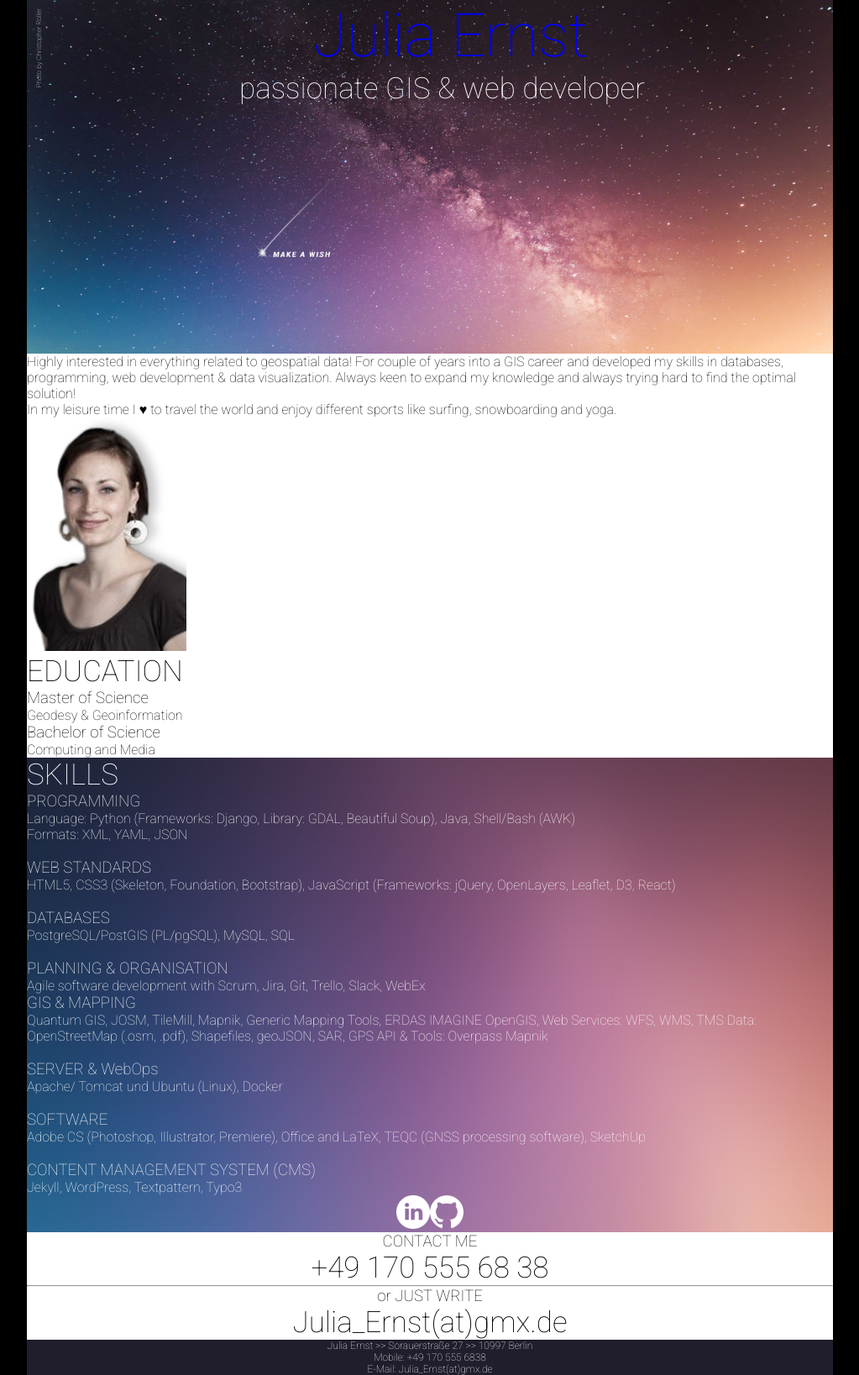
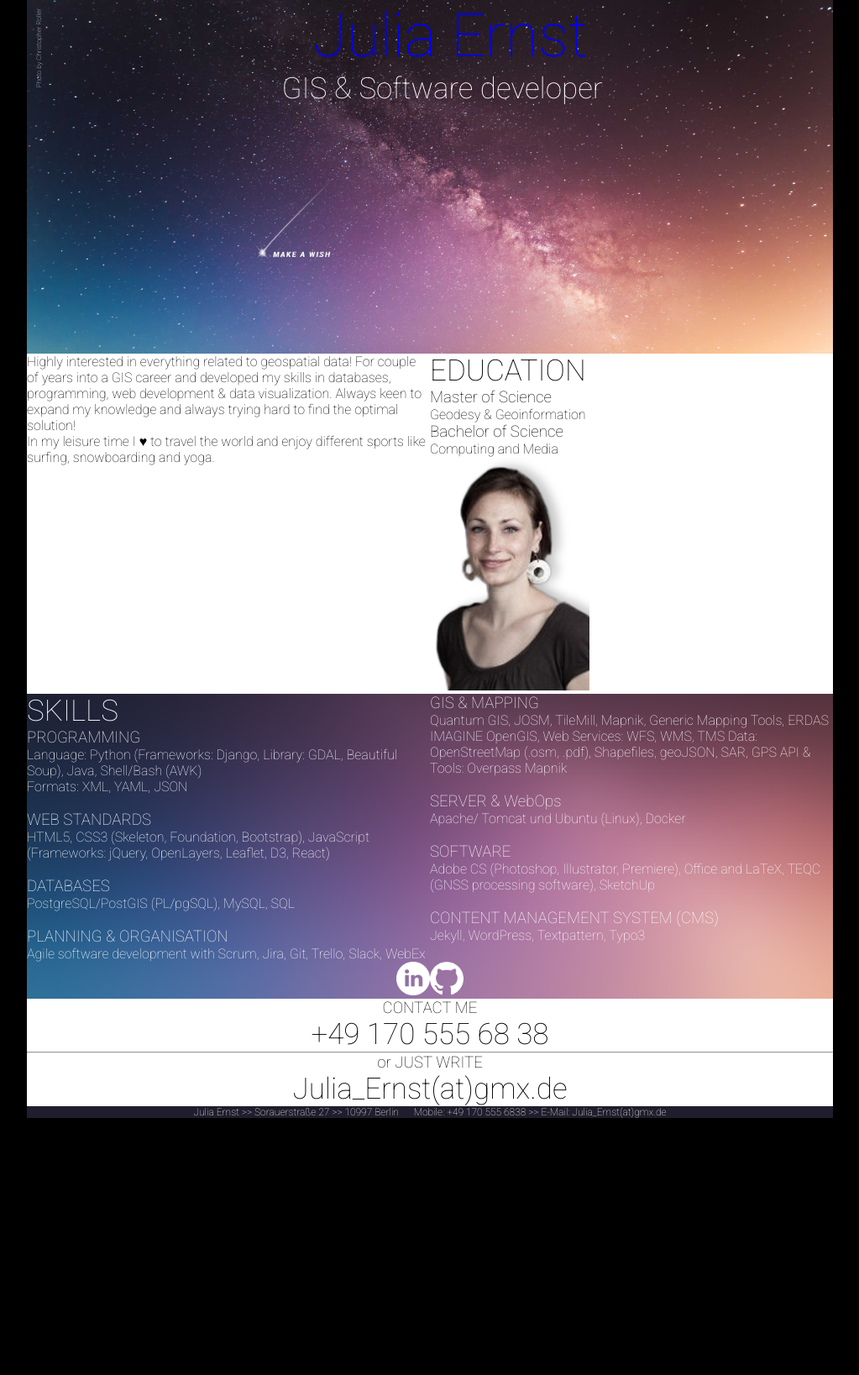
Before and after one commit to missserious/juliaernst, a Jekyll site: the page built from index.html, in a window 1280 px wide. Shown: the whole page at 84% size, without its empty margins (128-1151 px from the left). Built offline with Jekyll 4.4.1, drawn with Linux system fonts in a browser that asks for light colours; after the commit the page ends 1331 px from its top, so only the background shows below that.

Commit message:
update layout

```diff
--- a/_layouts/default.html
+++ b/_layouts/default.html
@@ -29,16 +29,23 @@
   <header>
     <h6>Photo by Christopher Roller<h6>
     <h1>{{ site.name }}</h1>
-    <h2>passionate GIS & web developer</h2>
+    <h2>GIS & Software developer</h2>
   </header>
 
   <main>
     {{ content }}
   </main>
 
+ <!-- TODO: Grid bauen -->
   <footer>
-    <h5>Julia Ernst >> Sorauerstraße 27 >> 10997 Berlin</h5>
-    <h5>Mobile: +49 170 555 6838</h5>
-    <h5>E-Mail: Julia_Ernst(at)gmx.de</h5>
+    <div class="footer-sm">
+      <h5>Julia Ernst >> Sorauerstraße 27 >> 10997 Berlin</h5>
+      <h5>Mobile: +49 170 555 6838</h5>
+      <h5>E-Mail: Julia_Ernst(at)gmx.de</h5>
+    </div>
+
+    <div class="footer-me">
+      <h5>Julia Ernst >> Sorauerstraße 27 >> 10997 Berlin &emsp; Mobile: +49 170 555 6838 >> E-Mail: Julia_Ernst(at)gmx.de</h5>
+    </div>
   </footer>
 </body>
--- a/css/styles.scss
+++ b/css/styles.scss
@@ -13,3 +13,45 @@
   }
 
 }
+
+/* tablet & desktop */
+@media screen and (min-width: 760px) {
+
+  main {
+    grid-template-columns: 50% 50%;
+    grid-template-row: 30% 30% 20% 20%;
+    grid-template-areas:
+      "intro education"
+      "skills-1 skills-2"
+      "icons icons"
+      "contact contact";
+  }
+
+  /* Hintergrundbild */
+  .bckgnd {
+    grid-column: 1/3 !important;
+    grid-row: 2/4 !important;
+    background: url('../img/bckgnd.jpg') center no-repeat;
+  }
+
+  .box-2 {
+      /* grid im grid */
+      display: grid;
+      grid-template-columns: 100%;
+      grid-template-row: 50% 50%;
+      grid-template-areas:
+        "education"
+        "picture";
+  }
+
+  /*
+   * Footer
+  */
+  footer .footer-sm{
+    display: none;
+  }
+
+  footer .footer-me {
+    display:block;
+  }
+}
--- a/css/stylesMobil.scss
+++ b/css/stylesMobil.scss
@@ -161,10 +161,12 @@ main {
 /*
  * Footer
 */
-footer h5 {
+
+footer {
+  background: #201e2c;
   text-align: center;
 }
 
-footer {
-  background: #201e2c;
+footer .footer-me {
+  display: none;
 }
--- a/index.html
+++ b/index.html
@@ -71,11 +71,11 @@ author: Julia
   </div>
 
   <div class="box-5">
-    <a href="https://www.google.de/">
+    <a href="https://www.linkedin.com/in/juernst/">
     <img src="img/linkedIn2.png" alt="linkedIn">
     </a>
 
-    <a href="https://www.google.de/">
+    <a href="https://github.com/missserious/">
     <img src="img/GThub2.png" alt="GitHub">
     </a>
   </div>
```
